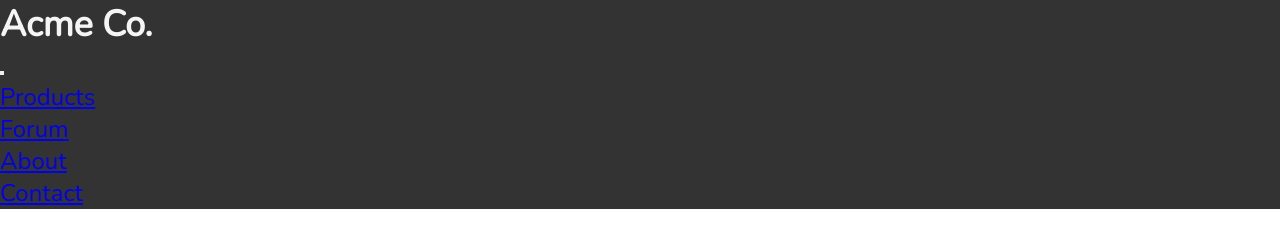
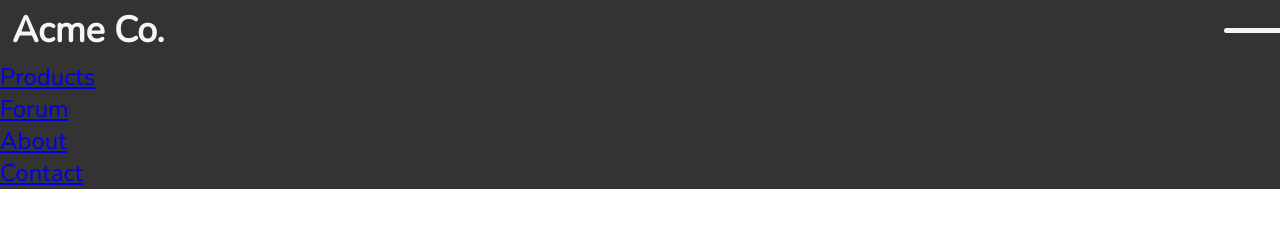
Before and after one commit to tiennham/css, a plain HTML site: page 22_lesson_practice/menu.html in a window 1280 px wide. Drawn offline with nearby package versions, Linux system fonts and the light colour scheme.

Commit message:
practice animation

```diff
--- a/22_lesson_practice/css/menu.css
+++ b/22_lesson_practice/css/menu.css
@@ -26,3 +26,73 @@ header {
     background-color: var(--HEADER-BGCOLOR);
     color: var(--HEADER-COLOR);
 }
+
+/*
+.header-title-line {
+    padding: 1rem 0.5rem;
+    display: flex;
+    flex-flow: row nowrap;
+    justify-content: space-between;
+    align-items: center;
+}
+
+.menu-button {
+    display: flex;
+    justify-content: center;
+    align-items: center;
+    width: 48px;
+    height: 48px;
+    background-color: transparent;
+    position: relative;
+    border: none;
+}
+
+.menu-icon,
+.menu-icon::before,
+.menu-icon::after {
+    background-color: var(--HEADER-COLOR);
+    position: absolute;
+    width: 40px;
+    height: 5px;
+    border-radius: 5px;
+    transition: all 0.5s;
+}
+
+.menu-icon::before,
+.menu-icon::after {
+    content: "";
+} */
+
+.header-title-line {
+    padding: 0.25rem 0.5rem;
+    display: flex;
+    flex-flow: row nowrap;
+    justify-content: space-between;
+}
+
+.menu-button {
+    background-color: transparent;
+    border: none;
+    width: 48px;
+    height: 48px;
+    display: flex;
+    justify-content: center;
+    align-items: center;
+    position: relative;
+}
+
+.menu-icon,
+.menu-icon::before,
+.menu-icon::after {
+    background-color: var(--HEADER-COLOR);
+    width: 40px;
+    height: 5px;
+    border-radius: 5px;
+    position: absolute;
+    transition: all 0.5s;
+}
+
+.menu-icon::before,
+.menu-icon::after {
+    content: "";
+}
--- a/22_lesson_practice/css/style.css
+++ b/22_lesson_practice/css/style.css
@@ -35,15 +35,16 @@ div {
 }
 
 div:first-child {
-  background-color: limegreen;
+  background-color: dodgerblue;
+  transform: translateX(50%);
 }
 
 div:nth-child(2) {
-  background-color: lightblue;
+  background-color: yellow;
 }
 
 div:last-child {
-  background-color: gold;
+  background-color: limegreen;
   /* transform: translate(50%, 3rem); */
 }
 
@@ -52,6 +53,34 @@ div:hover {
   transition: all 2s ease 0.5s;
 }
 
-div:last-child:hover {
+/* div:last-child:hover {
   transform: rotate(180deg);
+} */
+
+.animate {
+  animation-name: slide;
+  animation-duration: 5s;
+  animation-iteration-count: 3;
+  animation-timing-function: ease-in-out;
+  animation-delay: 1s;
 }
+
+@keyframes slide {
+  0% {
+    transform: translateX(0);
+  }
+
+  33% {
+    transform: translateX(600px) rotate(180deg);
+  }
+
+  66% {
+    transform: translateX(-600px) rotate(-180deg);
+  }
+
+  100% {
+    transform: translateX(0);
+    background-color: rebeccapurple;
+  }
+
+}
```
Also changed, not shown: 22_lesson_practice/index.html (+1 -1 lines).
